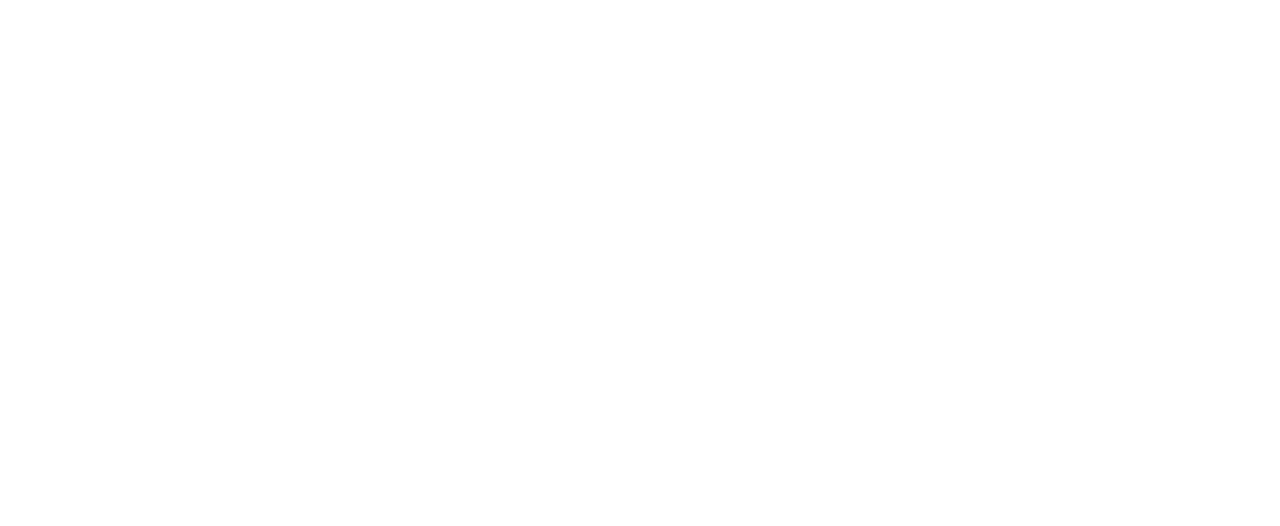
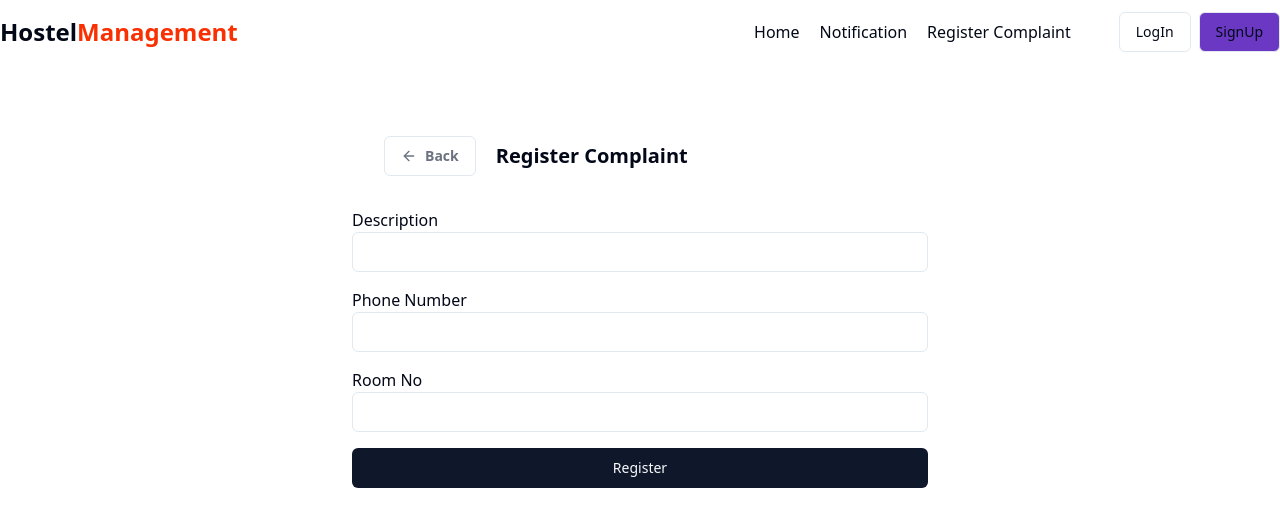
Before and after one commit to Sarthak-Vatsa/Hostel_Management, a React (Vite) app in the folder frontend/: page /register/complaint in a window 1280 px wide. Before the commit this address had no page. Shown: the top 526 px of the page. Built offline with nearby package versions, Linux system fonts and the light colour scheme.

Commit message:
Profile and Complaint UI

```diff
--- a/frontend/src/App.jsx
+++ b/frontend/src/App.jsx
@@ -5,6 +5,9 @@
 import Signin from "./pages/Signin"
 import Signup from "./pages/Signup"
 import Dashboard from "./pages/dashboard"
+import RegisterComplaint from "./components/RegisterComplaint"
+import ComplaintSetup from "./components/ComplaintSetup"
+import Profile from "./components/Profile"
 
 function App() {
   return (
@@ -14,6 +17,9 @@
         <Route path="/signin" element={<Signin></Signin>}></Route>
         <Route path="/signup" element={<Signup></Signup>}></Route>
         <Route path="/dashboard" element={<Dashboard></Dashboard>}></Route>
+        <Route path="/complaint" element={<RegisterComplaint></RegisterComplaint>}></Route>
+        <Route path="/register/complaint" element={<ComplaintSetup></ComplaintSetup>}></Route>
+        <Route path="/profile" element={<Profile></Profile>}></Route>
       </Routes>
     </BrowserRouter>
   )
--- /dev/null
+++ b/frontend/src/components/ComplaintSetup.jsx
@@ -0,0 +1,97 @@
+import React, { useEffect, useState } from 'react'
+import axios from 'axios'
+import { useNavigate, useParams } from 'react-router-dom'
+import { useSelector } from 'react-redux'
+import Navbar from './Navbar'
+import { Button } from './ui/button'
+import { ArrowLeft } from 'lucide-react'
+import { Label } from '@radix-ui/react-label'
+import { Input } from './ui/input'
+
+const ComplaintSetup = () => {
+    const params = useParams();
+    const [input, setInput] = useState({
+        description: "",
+        number: "",
+        room: "",
+    });
+    const navigate = useNavigate();
+
+    const changeEventHandler = (e) => {
+        setInput({ ...input, [e.target.name]: e.target.value });
+    }
+
+
+    const submitHandler = async (e) => {
+        e.preventDefault();
+        const formData = new FormData();
+        formData.append("name", input.name);
+        formData.append("description", input.description);
+        formData.append("website", input.website);
+        formData.append("location", input.location);
+        try {
+            const res = await axios.put(``, formData, {
+                headers: {
+                    'Content-Type': 'multipart/form-data'
+                },
+                withCredentials: true
+            });
+        } catch (error) {
+            console.log(error);
+        } finally {
+            setLoading(false);
+        }
+    }
+
+    return (
+        <div>
+            <Navbar />
+            <div className='max-w-xl mx-auto my-10'>
+                <form onSubmit={submitHandler}>
+                    <div className='flex items-center gap-5 p-8'>
+                        <Button onClick={() => navigate("/complaint")} variant="outline" className="flex items-center gap-2 text-gray-500 font-semibold">
+                            <ArrowLeft />
+                            <span>Back</span>
+                        </Button>
+                        <h1 className='font-bold text-xl'>Register Complaint</h1>
+                    </div>
+                    <div className='grid grid-cols-1 gap-4'>
+                        <div>
+                            <Label>Description</Label>
+                            <Input
+                                type="text"
+                                name="description"
+                                value={input.description}
+                                onChange={changeEventHandler}
+                            />
+                        </div>
+                        <div>
+                            <Label>Phone Number</Label>
+                            <Input
+                                type="text"
+                                name="website"
+                                value={input.number}
+                                onChange={changeEventHandler}
+                            />
+                        </div>
+                        <div>
+                            <Label>Room No</Label>
+                            <Input
+                                type="text"
+                                name="location"
+                                value={input.room}
+                                onChange={changeEventHandler}
+                            />
+                        </div>
+                    </div>
+
+                    <Button type="submit" className="w-full my-4">Register</Button>
+
+                </form>
+            </div>
+
+        </div>
+    )
+}
+
+export default ComplaintSetup
--- a/frontend/src/components/HeroSection.jsx
+++ b/frontend/src/components/HeroSection.jsx
@@ -9,7 +9,7 @@
             <span className='mx-auto  px-4 py-2 rounded-full bg-gray-100 text-[#F83002] font-medium'>No.1 Hostel Mangement website</span>
             <h1 className='text-5xl font-bold'>Search, Register & <br></br> Get All <span className='text-[#6A38C2]'>Yours Compalints</span></h1>
             <p>Lorem ipsum, dolor sit amet consectetur adipisicing elit. Voluptatibus quo rem officia labore at!</p>
-            <div className='flex w-[40%] shadow-lg border border-gray-200 pl-3 rounded-full items-center gap-4 mx-auto'>
+            {/* <div className='flex w-[40%] shadow-lg border border-gray-200 pl-3 rounded-full items-center gap-4 mx-auto'>
                 <input
                 type="text"
                 placeholder='Find Your Dream Job'
@@ -18,7 +18,7 @@
                 <Button className='rounded-r-full bg-[#6A38C2]'>
                     <Search className='h-5 w-5'></Search>
                 </Button>
-            </div>
+            </div> */}
         </div>
     </div>
   )
--- a/frontend/src/components/Navbar.jsx
+++ b/frontend/src/components/Navbar.jsx
@@ -59,15 +59,16 @@
 
     const logoutHandler = async ()=>{
         try {
-            const res = await axios.get("http://localhost:8080/students/logout",{
-                withCredentials:true
-            });
-            // console.log(res);
-            if(res.data.sucess){
-                dispatch(setUser(null));
-                navigate("/");
-                // toast.success(res.data.message);
-            }
+            // const res = await axios.get("http://localhost:8080/students/logout",{
+            //     withCredentials:true
+            // });
+            // // console.log(res);
+            // if(res.data.sucess){
+            //     dispatch(setUser(null));
+            //     navigate("/");
+            //     // toast.success(res.data.message);
+            // }
+            dispatch(setUser(null));
         } catch (error) {
             console.log(error);
             // toast.error(error.response.data.message);
@@ -90,9 +91,9 @@
                             </>
                         ):(
                             <>
-                                <li><Link to='/'>Home</Link></li>
+                                <li><Link to='/dashboard'>Home</Link></li>
                                 <li><Link to='/'>Notification</Link></li>
-                                <li><Link to='/'>Register Complaint</Link></li>
+                                <li><Link to='/complaint'>Register Complaint</Link></li>
                             </>
                         )
                     }
@@ -117,7 +118,7 @@
                                         <AvatarImage src="https://github.com/shadcn.png" alt="@shadcn" />
                                     </Avatar>
                                     <div>
-                                        <h4 className="font-medium"></h4>
+                                        <h4 className="font-medium">{user?.rollNo}</h4>
                                         <p className="text-sm text-muted-foreground"></p>
                                     </div>
                                 </div>
--- /dev/null
+++ b/frontend/src/components/Profile.jsx
@@ -0,0 +1,50 @@
+import { Avatar, AvatarImage } from '@radix-ui/react-avatar';
+import React, { useState } from 'react'
+import { useSelector } from 'react-redux'
+import { Button } from './ui/button';
+import { Contact, Mail, Pen } from 'lucide-react';
+import { Label } from '@radix-ui/react-label';
+import Navbar from './Navbar';
+
+const Profile = () => {
+    const [open, setOpen] = useState(false);
+    const {user} = useSelector(store=>store.auth);
+
+    return (
+        <div>
+            <Navbar />
+            <div className='max-w-4xl mx-auto bg-white border border-gray-200 rounded-2xl my-5 p-8'>
+                <div className='flex justify-between'>
+                    <div className='flex items-center gap-4'>
+                        <Avatar className="h-24 w-24">
+                            <AvatarImage src="https://www.shutterstock.com/image-vector/circle-line-simple-design-logo-600nw-2174926871.jpg" alt="profile" />
+                        </Avatar>
+                        <div>
+                            <h1 className='font-medium text-xl'>{user?.fullname}</h1>
+                            <p>{user?.profile?.bio}</p>
+                        </div>
+                    </div>
+                    <Button onClick={() => setOpen(true)} className="text-right" variant="outline"><Pen /></Button>
+                </div>
+                <div className='my-5'>
+                    <div className='flex items-center gap-3 my-2'>
+                        <Mail />
+                        <span>{user?.rollNo}</span>
+                    </div>
+                    <div className='flex items-center gap-3 my-2'>
+                        <Contact />
+                        <span>{user?.role}</span>
+                    </div>
+                </div>
+            </div>
+            {/* <div className='max-w-4xl mx-auto bg-white rounded-2xl'>
+                <h1 className='font-bold text-lg my-5'>Applied Jobs</h1>
+                {/* Applied Job Table   */}
+                {/* <AppliedJobTable />
+            </div> */}
+            {/* <UpdateProfileDialog open={open} setOpen={setOpen}/> */}
+        </div>
+    )
+}
+
+export default Profile
--- /dev/null
+++ b/frontend/src/components/RegisterComplaint.jsx
@@ -0,0 +1,30 @@
+import React, { useEffect, useState } from 'react'
+import { useNavigate } from 'react-router-dom'
+import { useDispatch } from 'react-redux'
+import Navbar from './Navbar';
+import { Input } from './ui/input';
+import { Button } from './ui/button';
+
+const RegisterComplaint = () => {
+    const [input, setInput] = useState("");
+    const navigate = useNavigate();
+    const dispatch = useDispatch();
+
+    return (
+        <div>
+            <Navbar />
+            <div className='max-w-6xl mx-auto my-10'>
+                <div className='flex items-center justify-between my-5'>
+                    <Input
+                        className="w-fit"
+                        placeholder="Filter by name"
+                        onChange={(e) => setInput(e.target.value)}
+                    />
+                    <Button onClick={()=>{navigate('/register/complaint')}}>Register</Button>
+                </div>
+            </div>
+        </div>
+    )
+}
+
+export default RegisterComplaint
```
Also changed, not shown: frontend/src/pages/Signin.jsx (+56 -30 lines), frontend/src/pages/Signup.jsx (+6 -2 lines), 1 other file (tests, documents, lock files or other folders).
